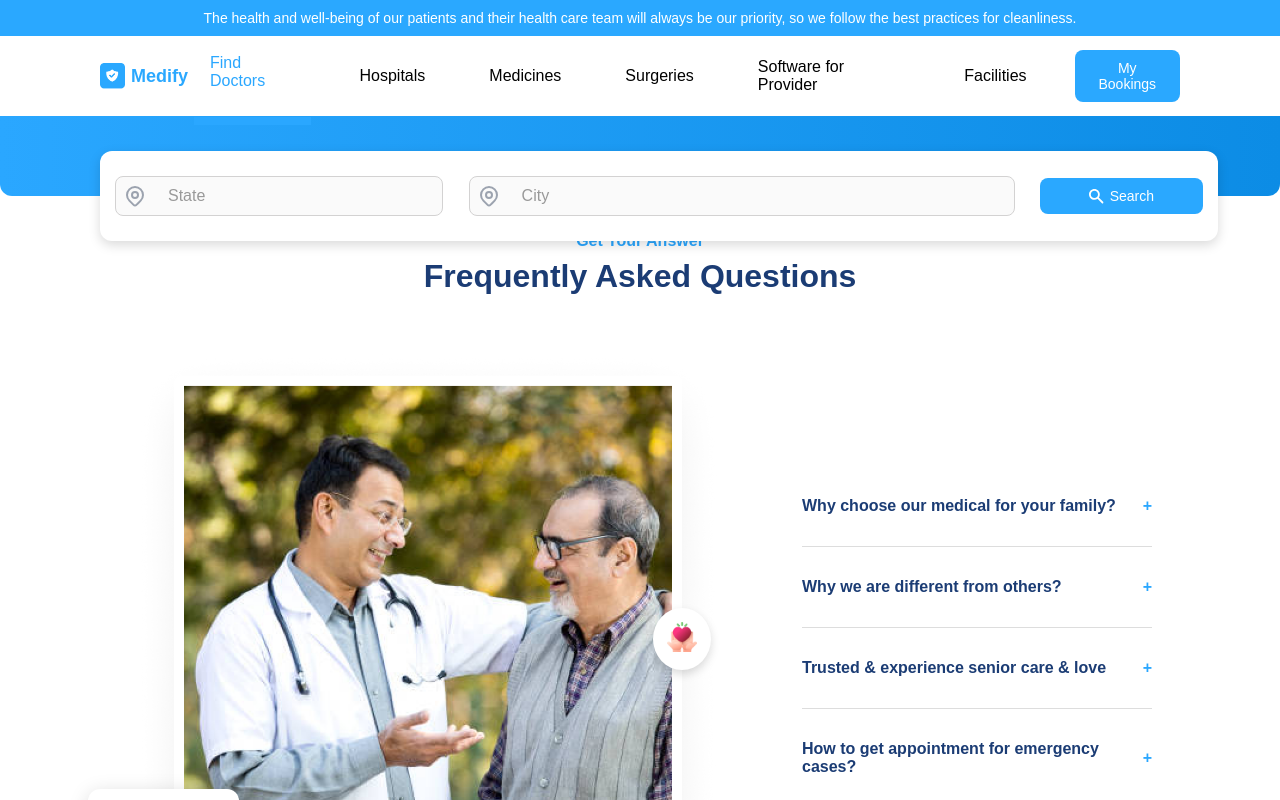
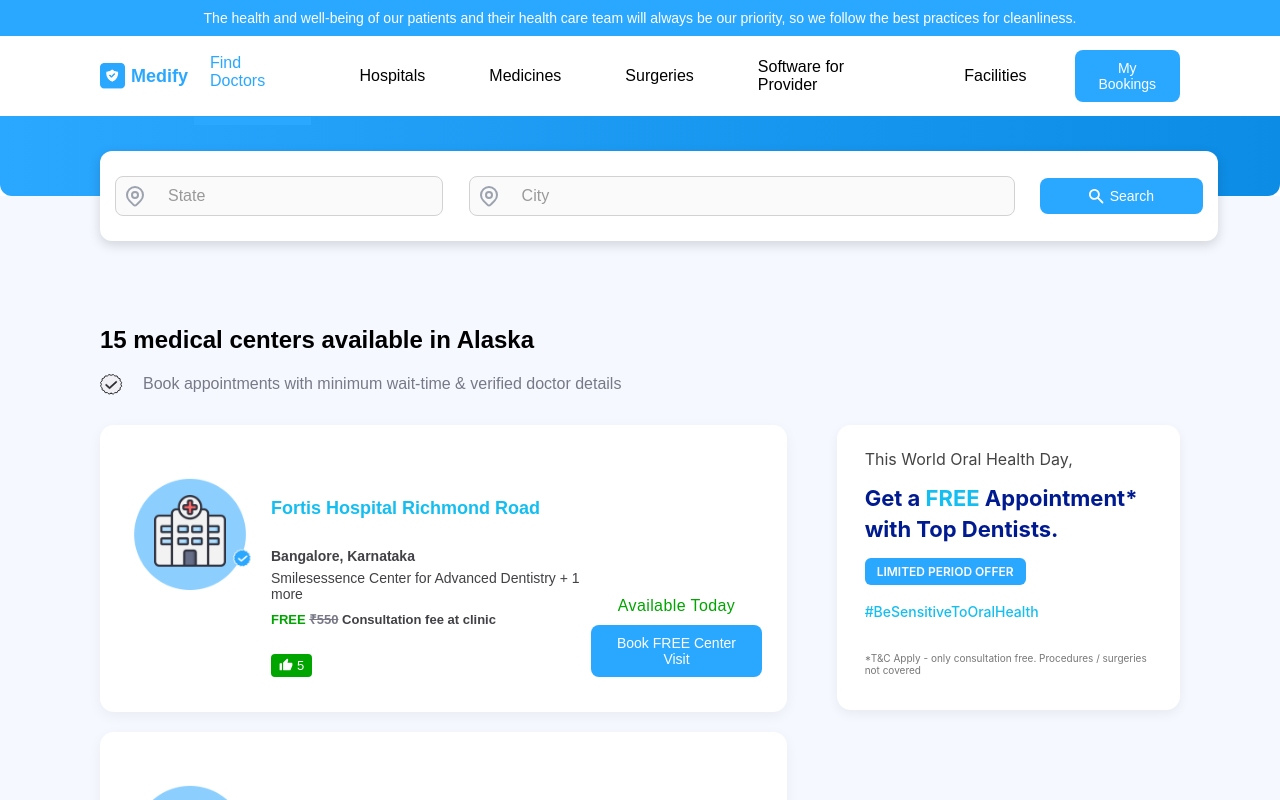
Before and after one commit to vivekreck/xmedify, a React (Vite) app: page /finddoctors in a window 1280 px wide. Shown: the top 800 px of the page. Built offline with nearby package versions, Linux system fonts and the light colour scheme.

Commit message:
MedicalCenterDirectory created

```diff
--- /dev/null
+++ b/src/assets/icons/ThumbIcon.tsx
@@ -0,0 +1,17 @@
+export const ThumbIcon = () => {
+  return (
+    <svg width="14" height="14" viewBox="0 0 14 14" fill="none" xmlns="http://www.w3.org/2000/svg">
+      <g clip-path="url(#clip0_2475_1512)">
+        <path
+          d="M1.16732 5.24998H2.91732V12.25H1.16732C0.845154 12.25 0.583984 11.9888 0.583984 11.6667V5.83332C0.583984 5.51115 0.845154 5.24998 1.16732 5.24998ZM4.25484 4.4958L7.98847 0.762189C8.09108 0.659551 8.25359 0.648007 8.36968 0.735093L8.86703 1.1081C9.14977 1.32015 9.27717 1.68148 9.18996 2.02397L8.5172 4.66665H12.2507C12.895 4.66665 13.4173 5.18898 13.4173 5.83332V7.06084C13.4173 7.21327 13.3875 7.36417 13.3295 7.50505L11.5244 11.8887C11.4344 12.1073 11.2214 12.25 10.985 12.25H4.66732C4.34515 12.25 4.08398 11.9888 4.08398 11.6667V4.90828C4.08398 4.75357 4.14544 4.60519 4.25484 4.4958Z"
+          fill="white"
+        />
+      </g>
+      <defs>
+        <clipPath id="clip0_2475_1512">
+          <rect width="14" height="14" fill="white" />
+        </clipPath>
+      </defs>
+    </svg>
+  );
+};
--- /dev/null
+++ b/src/components/common/MedicalCenterCard.module.css
@@ -0,0 +1,93 @@
+.card {
+  display: flex;
+  justify-content: space-between;
+  align-items: flex-end;
+  background: #ffffff;
+  border-radius: 14px;
+  padding: 35px 25px;
+  box-shadow: 0px 4px 14px rgba(0, 0, 0, 0.05);
+  /* width: 100%; */
+  /* max-width: 820px; */
+  margin: 10px 0px;
+}
+
+.leftSection {
+  display: flex;
+  gap: 16px;
+}
+
+.iconWrapper img {
+  width: 130px;
+  height: 130px;
+  object-fit: contain;
+}
+
+.details {
+  display: flex;
+  flex-direction: column;
+}
+
+.title {
+  font-size: 18px;
+  font-weight: 600;
+  margin-top: 38px;
+  margin-bottom: 15px;
+  color: #14bef0;
+}
+
+.location {
+  font-size: 14px;
+  font-weight: 600;
+  margin-bottom: -8px;
+  color: #414146;
+}
+
+.subtitle {
+  font-size: 14px;
+  color: #414146;
+  margin-bottom: -5px;
+}
+
+.freeTag {
+  font-size: 13px;
+  font-weight: 600;
+  margin-bottom: 20px;
+  color: #02a401;
+}
+
+.freeTag div {
+  display: inline;
+  font-size: 13px;
+  font-weight: 600;
+  color: #414146;
+}
+
+.strike {
+  text-decoration: line-through;
+  color: #787887;
+}
+
+.likes {
+  margin-top: 6px;
+  background: #00a500;
+  padding: 4px 8px;
+  border-radius: 4px;
+  font-size: 13px;
+  width: fit-content;
+  display: flex;
+  justify-content: center;
+  align-items: center;
+  gap: 4px;
+  color: white;
+}
+
+.rightSection {
+  text-align: center;
+  letter-spacing: 0.4px;
+}
+
+.available {
+  color: #01a400;
+  font-weight: 500;
+  margin-bottom: 10px;
+}
--- /dev/null
+++ b/src/components/common/MedicalCenterCard.tsx
@@ -0,0 +1,36 @@
+// MedicalCenterCard.tsx
+import React from "react";
+import styles from "./MedicalCenterCard.module.css";
+import HospitalIcon from "../../assets/images/FindDoctors/HospitalIcon.png";
+import { Button } from "./Button";
+import { ThumbIcon } from "../../assets/icons/ThumbIcon";
+
+const MedicalCenterCard: React.FC = () => {
+  return (
+    <div className={styles.card}>
+      <div className={styles.leftSection}>
+        <div className={styles.iconWrapper}>
+          <img src={HospitalIcon} alt="Hospital Icon" />
+        </div>
+        <div className={styles.details}>
+          <h3 className={styles.title}>Fortis Hospital Richmond Road</h3>
+          <p className={styles.location}>Bangalore, Karnataka</p>
+          <p className={styles.subtitle}>Smilesessence Center for Advanced Dentistry + 1 more</p>
+          <p className={styles.freeTag}>
+            FREE <span className={styles.strike}>₹550</span> <div>Consultation fee at clinic</div>
+          </p>
+          <div className={styles.likes}>
+            <ThumbIcon /> 5
+          </div>
+        </div>
+      </div>
+
+      <div className={styles.rightSection}>
+        <p className={styles.available}>Available Today</p>
+        <Button>Book FREE Center Visit</Button>
+      </div>
+    </div>
+  );
+};
+
+export default MedicalCenterCard;
--- /dev/null
+++ b/src/components/common/MedicalCenterPromotion.module.css
@@ -0,0 +1,54 @@
+.card {
+  background: #ffffff;
+  padding: 24px 28px;
+  border-radius: 14px;
+  /* width: 100%; */
+  /* max-width: 320px; */
+  box-shadow: 0 4px 12px rgba(0, 0, 0, 0.06);
+  display: flex;
+  flex-direction: column;
+  gap: 14px;
+  font-family: "Inter", sans-serif;
+  margin: 10px 0;
+}
+
+.title {
+  font-size: 16px;
+  color: #444;
+  margin: 0;
+}
+
+.heading {
+  font-size: 22px;
+  font-weight: 700;
+  margin: 0;
+  color: #001a8fff;
+  line-height: 1.4;
+}
+
+.heading span {
+  color: #14bef0;
+}
+
+.badge {
+  background-color: #2aa7ff;
+  color: #fff;
+  font-size: 12px;
+  padding: 6px 12px;
+  border-radius: 6px;
+  width: fit-content;
+  font-weight: 600;
+}
+
+.hashTag {
+  font-size: 14px;
+  color: #14bef0;
+  font-weight: 500;
+  margin-top: 4px;
+}
+
+.note {
+  font-size: 10px;
+  color: #777;
+  margin-top: 4px;
+}
--- /dev/null
+++ b/src/components/common/MedicalCenterPromotion.tsx
@@ -0,0 +1,23 @@
+import React from "react";
+import styles from "./MedicalCenterPromotion.module.css";
+
+const MedicalCenterPromotion: React.FC = () => {
+  return (
+    <div className={styles.card}>
+      <p className={styles.title}>This World Oral Health Day,</p>
+
+      <h2 className={styles.heading}>
+        Get a <span>FREE</span> Appointment*
+        <br /> with Top Dentists.
+      </h2>
+
+      <div className={styles.badge}>LIMITED PERIOD OFFER</div>
+
+      <p className={styles.hashTag}>#BeSensitiveToOralHealth</p>
+
+      <p className={styles.note}>*T&C Apply - only consultation free. Procedures / surgeries not covered</p>
+    </div>
+  );
+};
+
+export default MedicalCenterPromotion;
--- /dev/null
+++ b/src/components/features/FindDoctors/MedicalCenterDirectory.module.css
@@ -0,0 +1,28 @@
+.page {
+  padding: 110px 100px;
+  background-color: #f5f9ff;
+}
+
+.pageSub {
+  color: #787887;
+  display: flex;
+  justify-content: start;
+  align-items: center;
+  margin-bottom: 20px;
+}
+
+.pageSub img {
+  margin-right: 20px;
+}
+
+.wrapper {
+  display: grid;
+  grid-template-columns: 8fr 4fr;
+  width: 100%;
+  gap: 50px;
+}
+
+.leftSection {
+  display: flex;
+  flex-direction: column;
+}
--- /dev/null
+++ b/src/components/features/FindDoctors/MedicalCenterDirectory.tsx
@@ -0,0 +1,30 @@
+import MedicalCenterCard from "../../common/MedicalCenterCard";
+import MedicalCenterPromotion from "../../common/MedicalCenterPromotion";
+import styles from "./MedicalCenterDirectory.module.css";
+import vector from "../../../assets/icons/vector.svg";
+
+export const MedicalCenterDirectory = () => {
+  return (
+    <section className={styles.page}>
+      <div className={styles.pageHeader} role="banner" aria-label="results header">
+        <h2>15 medical centers available in Alaska</h2>
+        <div className={styles.pageSub}>
+          <img src={vector} alt="vector" />
+          Book appointments with minimum wait-time &amp; verified doctor details
+        </div>
+      </div>
+
+      <div className={styles.wrapper}>
+        <div className={styles.leftSection}>
+          {Array.from({ length: 5 }).map((_, index) => (
+            <MedicalCenterCard key={index} />
+          ))}
+        </div>
+
+        <div className={styles.rightSection}>
+          <MedicalCenterPromotion />
+        </div>
+      </div>
+    </section>
+  );
+};
--- a/src/pages/FindDoctors.tsx
+++ b/src/pages/FindDoctors.tsx
@@ -1,3 +1,4 @@
+import { MedicalCenterDirectory } from "../components/features/FindDoctors/MedicalCenterDirectory";
 import { SearchSection } from "../components/features/FindDoctors/SearchSection";
 import { CTASection } from "../components/features/Home/CTASection";
 import { FAQSection } from "../components/features/Home/FAQSection";
@@ -9,6 +10,7 @@
     <div>
       <Header />
       <SearchSection />
+      <MedicalCenterDirectory />
       <FAQSection />
       <CTASection />
       <Footer />
```
Also changed, not shown: src/assets/icons/vector.svg (added), src/assets/images/FindDoctors/HospitalIcon.png (added).
